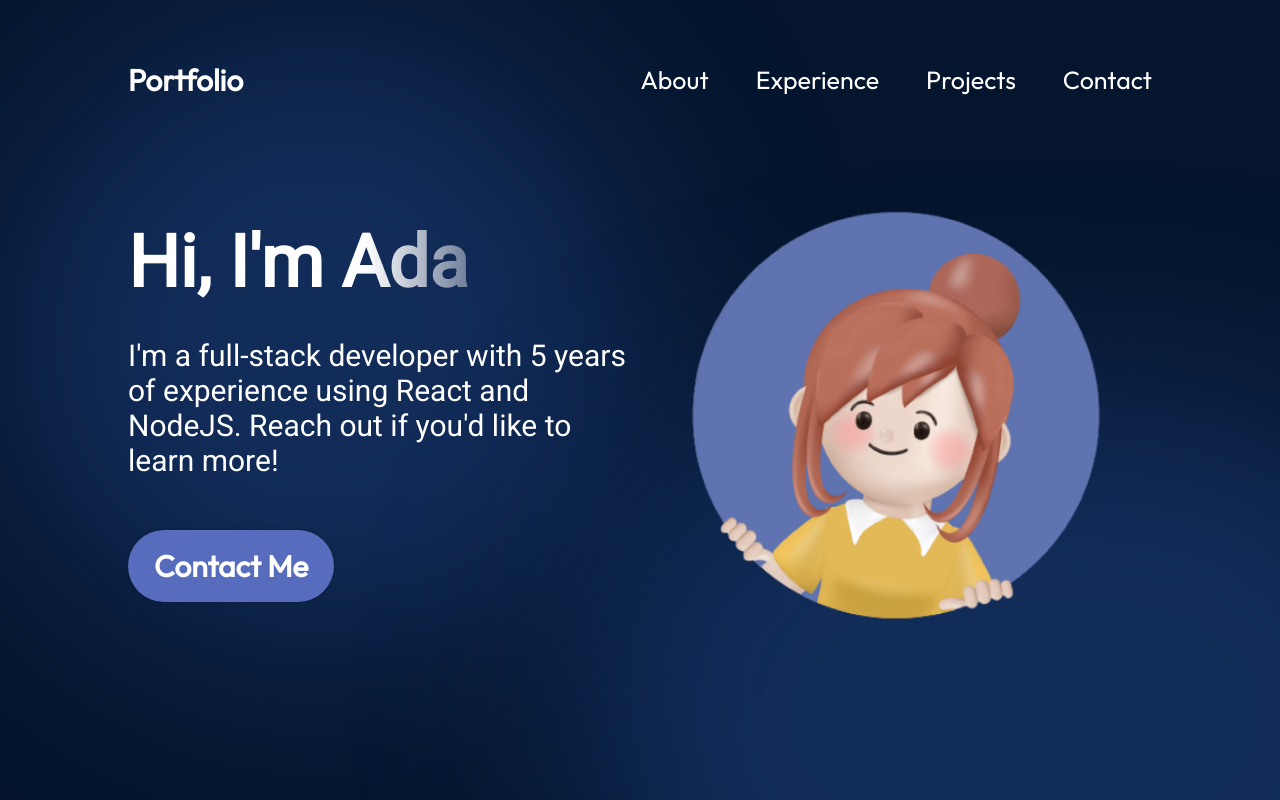
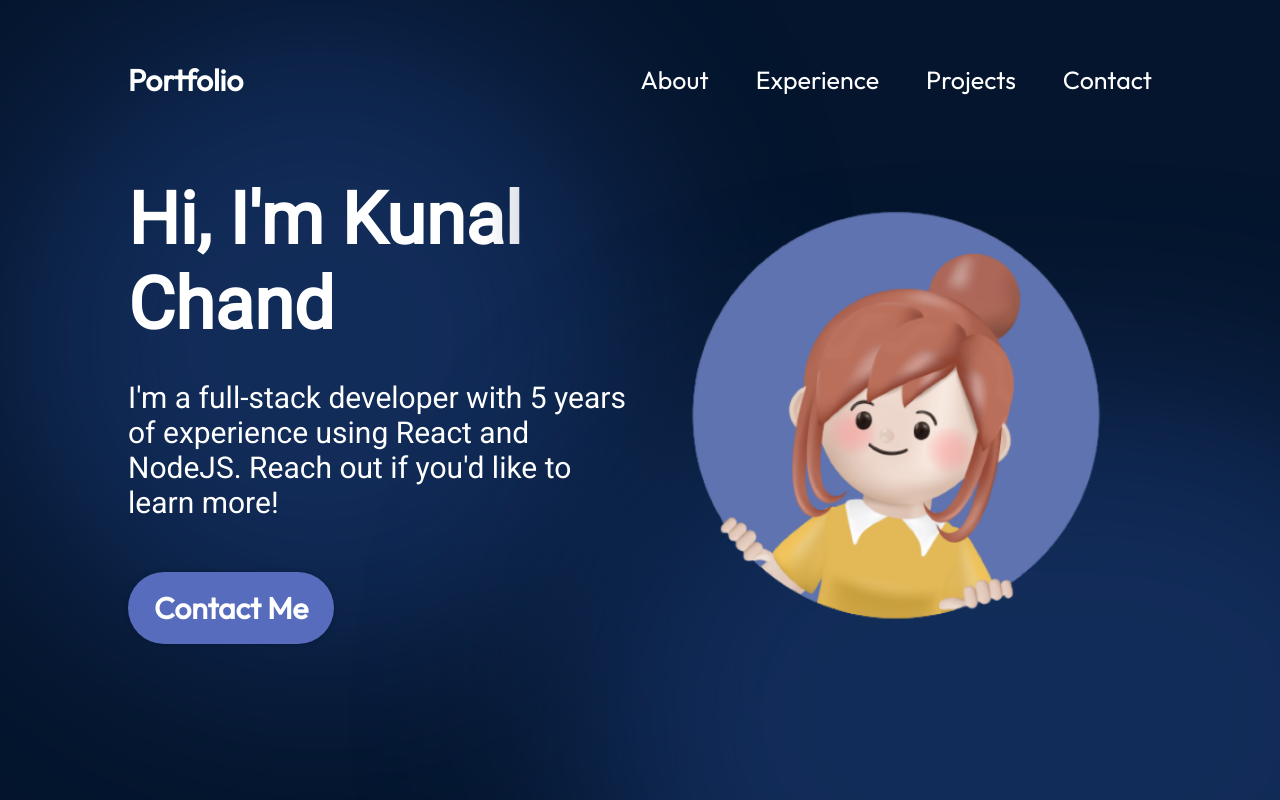
Before and after one commit to kunalchand/portfolio, a React (Vite) app: page / in a window 1280 px wide. Shown: the top 800 px of the page. Built offline with nearby package versions, Linux system fonts and the light colour scheme.

Commit message:
name change on home screen

```diff
--- a/src/components/Hero/Hero.jsx
+++ b/src/components/Hero/Hero.jsx
@@ -7,7 +7,7 @@ export const Hero = () => {
   return (
     <section className={styles.container}>
       <div className={styles.content}>
-        <h1 className={styles.title}>Hi, I'm Ada</h1>
+        <h1 className={styles.title}>Hi, I'm Kunal Chand</h1>
         <p className={styles.description}>
           I'm a full-stack developer with 5 years of experience using React and
           NodeJS. Reach out if you'd like to learn more!
```
